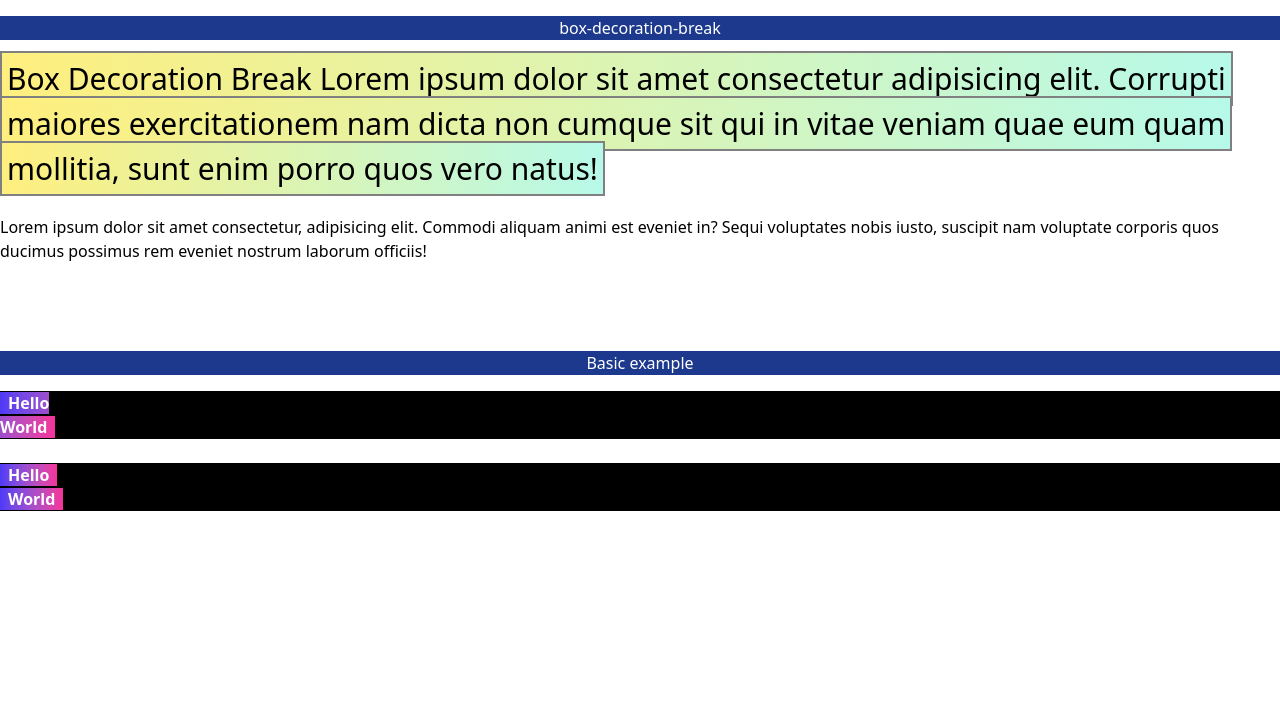
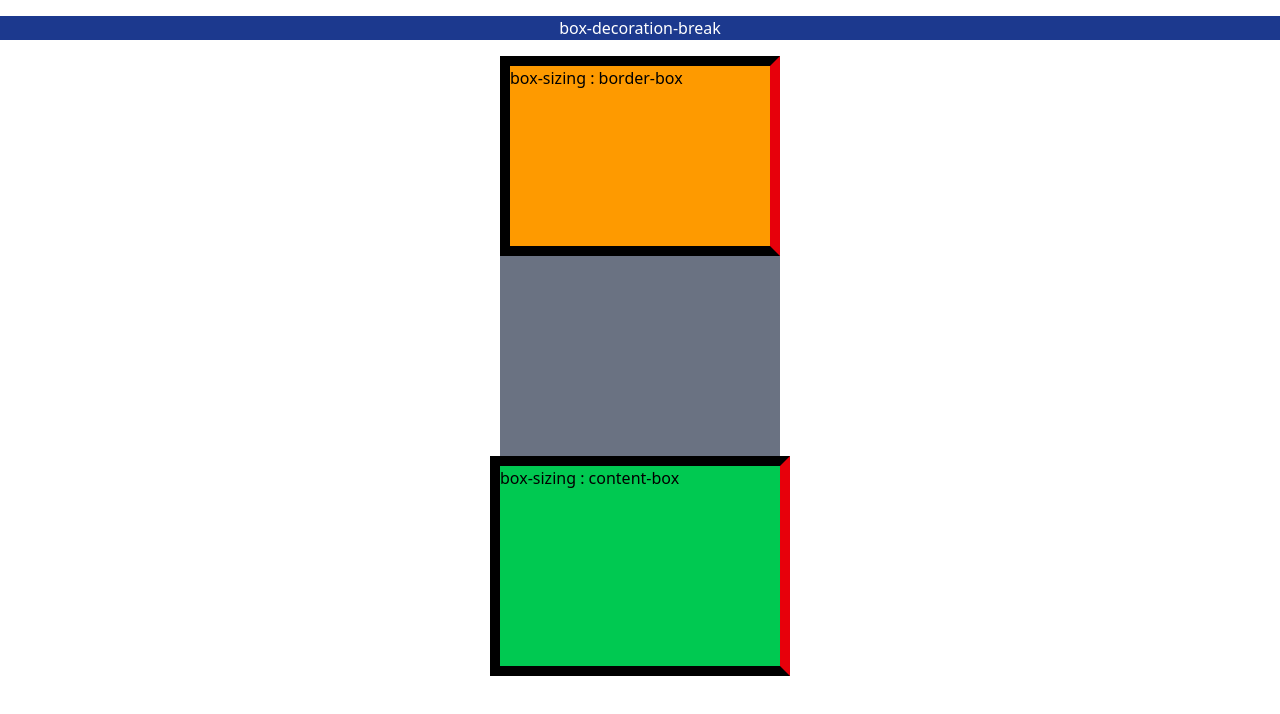
Before and after one commit to AmirTaki/tailwind-toturial-react-vite, a React (Vite) app: page / in a window 1280 px wide. Shown: the top 714 px of the page. Built offline with nearby package versions, Linux system fonts and the light colour scheme.

Commit message:
box-sizing

```diff
--- a/src/App.jsx
+++ b/src/App.jsx
@@ -6,35 +6,17 @@ function App() {
 
     <>
       <h1 className='bg-blue-900  text-white my-4 text-center'>box-decoration-break</h1>
+      <div className="flex items-center justify-center flex-col">
+        <div className="w-70 h-50 bg-amber-500  border-10 border-e-red-600 box-border">
+          box-sizing : border-box
+        </div>
+        <div className="w-70 h-50 bg-gray-500 "></div>
+        <div className="w-70 h-50 bg-green-500 border-10 border-e-red-600 box-content">
+          box-sizing : content-box
+        </div>
 
-
-      <div className="" >
-        <h2 style={{    backgroundImage: "linear-gradient(to right, #ffef7e, #b7f9e9)", width:'250px' , fontSize:"30px", display:"inline", padding:"5px" ,border:"2px solid gray" , boxDecorationBreak:"clone", WebkitBoxDecorationBreak:"clone" }}>
-          Box Decoration Break Lorem ipsum dolor sit amet consectetur adipisicing elit. Corrupti maiores exercitationem nam dicta non cumque sit qui in vitae veniam quae eum quam mollitia, sunt enim porro quos vero natus!
-        </h2>
-
-        <br />
-        <br />
-        <p>Lorem ipsum dolor sit amet consectetur, adipisicing elit. Commodi aliquam animi est eveniet in? Sequi voluptates nobis iusto, suscipit nam voluptate corporis quos ducimus possimus rem eveniet nostrum laborum officiis!</p>
       </div>
 
-      <br />
-      <br />
-      <br />
-      <h1 className='bg-blue-900  text-white my-4 text-center'>Basic example</h1>
-      <div className="bg-black">
-        <span className='box-decoration-slice bg-linear-to-r from-indigo-600 to-pink-500 px-2 text-white font-bold'>
-          Hello<br />World
-        </span>
-        <br />
-      </div>
-      <br />
-      <div className="bg-black">
-        <span className='box-decoration-clone bg-linear-to-r from-indigo-600 to-pink-500 px-2 text-white font-bold'>
-          Hello<br />World
-        </span>
-        <br />
-      </div>
 
 
     </>
```
